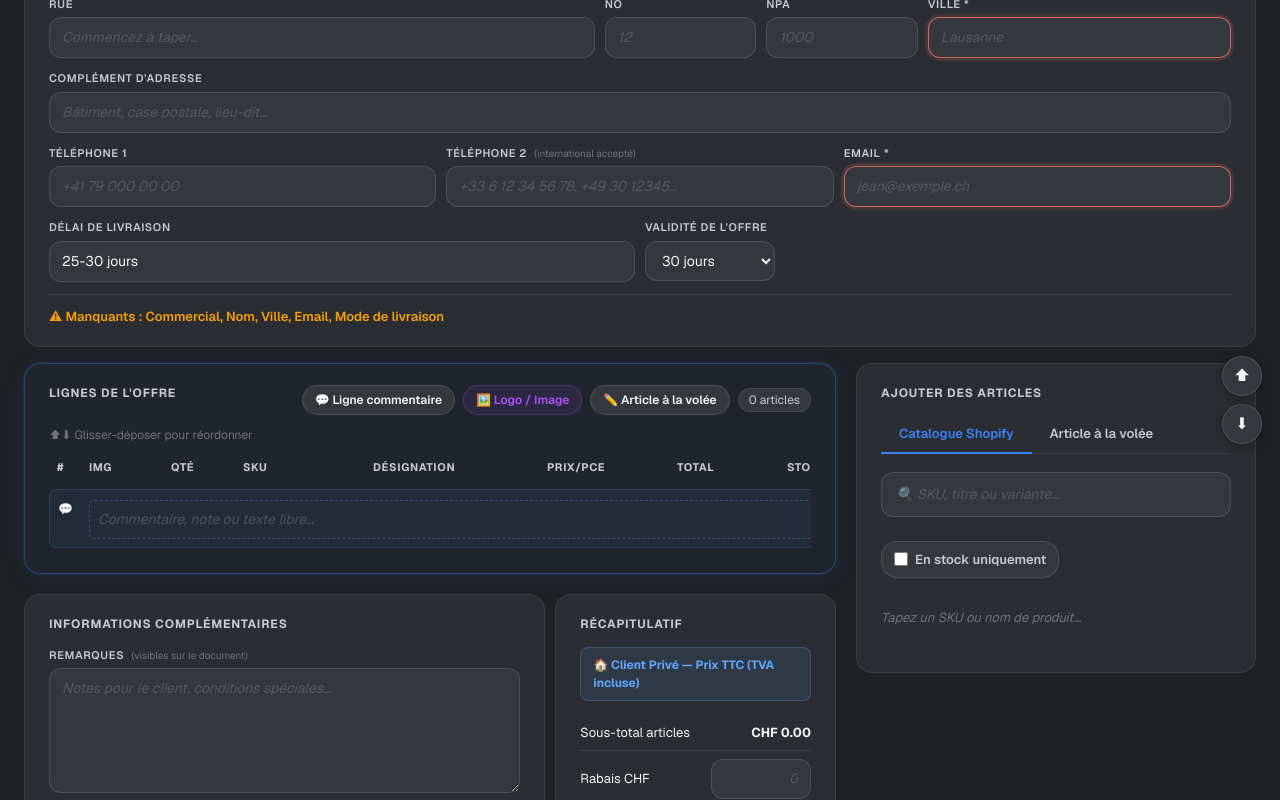
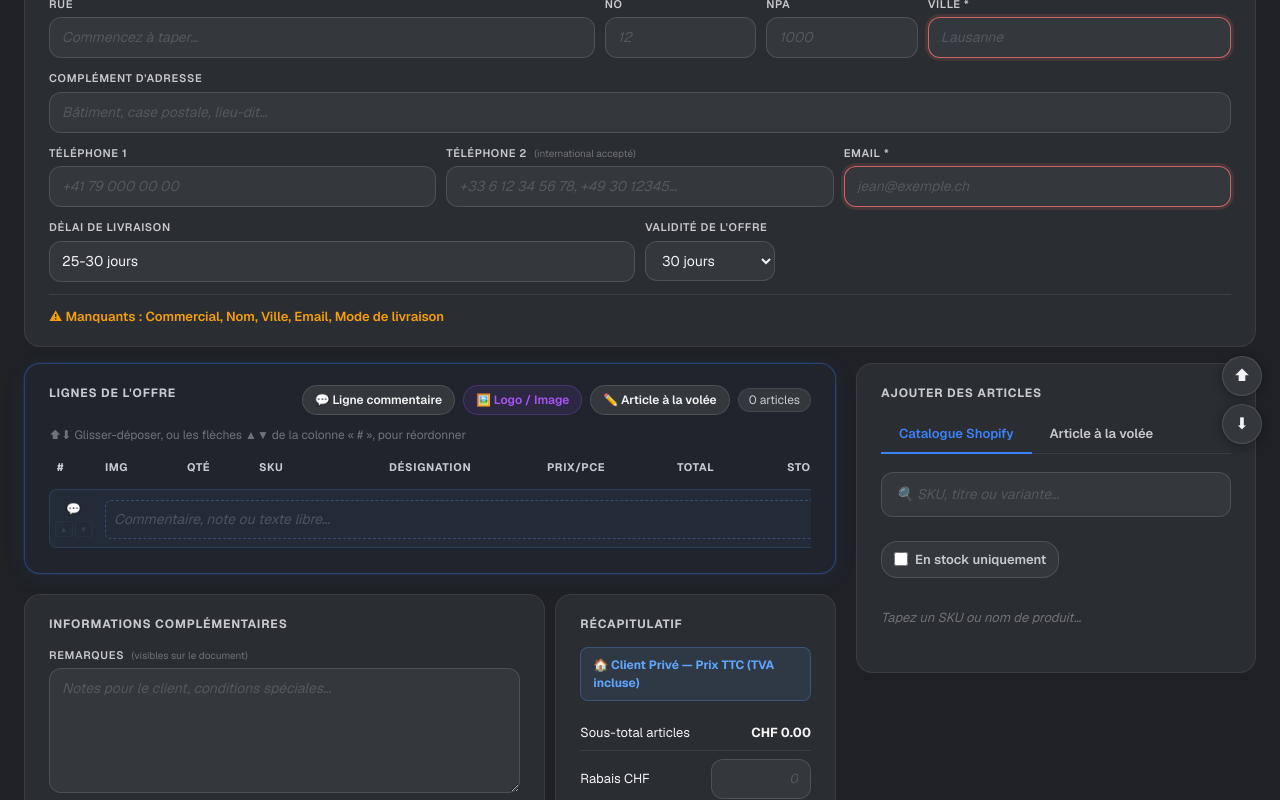
Before and after one commit to thierrystricker-crypto/jardin-confort-formulaire, a Next.js app: page /drafts/nouveau in a window 1280 px wide. Both pictures are taken after a click on the button "💬 Ligne commentaire". Shown: the part 739-1539 px from the top of the page. Built offline with nearby package versions, Linux system fonts and the light colour scheme.

Commit message:
Formulaire : fleches haut/bas pour reordonner les lignes d'article

```diff
--- a/app/drafts/_components/DraftFormulaire.tsx
+++ b/app/drafts/_components/DraftFormulaire.tsx
@@ -710,6 +710,44 @@ export default function DraftFormulaire({ initialSlug, revisionMode = false, com
       clone.splice(ti, 0, moved);
       return clone;
     });
+  }
+
+  // ── Déplacement d'une ligne au clic, sans glisser ──────────────────
+  // Même chemin que le glisser-déposer (reorderLines → captureUndo), donc
+  // annulable par le bouton « Annuler » comme le reste. Le glisser-déposer
+  // reste en place : ces flèches s'ajoutent, elles ne remplacent rien.
+  function deplacerLigne(id: string, sens: -1 | 1) {
+    const i = lines.findIndex((l) => l.id === id);
+    const j = i + sens;
+    if (i < 0 || j < 0 || j >= lines.length) return;
+    reorderLines(id, lines[j].id);
+  }
+
+  // Cellule « # » commune aux trois types de ligne (article, commentaire,
+  // média) : le repère de position, puis les deux flèches. `screenOnly` :
+  // elles ne doivent jamais sortir à l'impression.
+  function renderTdNum(id: string, idx: number, libelle: React.ReactNode) {
+    return (
+      <td className="td-num">
+        <div className="jc-num-cell">
+          <span>{libelle}</span>
+          <span className="jc-move-btns screenOnly">
+            <button
+              type="button" className="jc-move-btn" title="Monter cette ligne"
+              aria-label="Monter cette ligne"
+              disabled={idx === 0}
+              onClick={() => deplacerLigne(id, -1)}
+            >▲</button>
+            <button
+              type="button" className="jc-move-btn" title="Descendre cette ligne"
+              aria-label="Descendre cette ligne"
+              disabled={idx === lines.length - 1}
+              onClick={() => deplacerLigne(id, 1)}
+            >▼</button>
+          </span>
+        </div>
+      </td>
+    );
   }
 
   function makeSnapshot(): DraftSnapshot {
@@ -2302,12 +2340,12 @@ export default function DraftFormulaire({ initialSlug, revisionMode = false, com
               <span className="jc-badge screenOnly">{lines.filter(l => l.type !== "comment" && l.type !== "media").length} article{lines.filter(l => l.type !== "comment" && l.type !== "media").length !== 1 ? "s" : ""}</span>
             </div>
           </div>
-          <p className="jc-drag-hint screenOnly">⬆⬇ Glisser-déposer pour réordonner</p>
+          <p className="jc-drag-hint screenOnly">⬆⬇ Glisser-déposer, ou les flèches ▲▼ de la colonne « # », pour réordonner</p>
           <div className="jc-table-wrap">
             <table className="jc-table">
               <thead>
                 <tr>
-                  <th style={{ width: 32 }}>#</th>
+                  <th style={{ width: 48 }}>#</th>
                   <th style={{ width: 82 }}>Img</th>
                   <th style={{ width: 72 }}>Qté</th>
                   <th style={{ width: 130 }}>SKU</th>
@@ -2344,7 +2382,7 @@ export default function DraftFormulaire({ initialSlug, revisionMode = false, com
                           justAddedLineId === line.id ? "tr-added" : "",
                         ].join(" ")}
                       >
-                        <td className="td-num">🖼️</td>
+                        {renderTdNum(line.id, idx, "🖼️")}
                         <td colSpan={7} className="td-media-cell">
                           <MediaLinePicker
                             line={{
@@ -2403,7 +2441,7 @@ export default function DraftFormulaire({ initialSlug, revisionMode = false, com
                         justAddedLineId === line.id ? "tr-added" : "",
                       ].join(" ")}
                     >
-                      <td className="td-num">{isComment ? "💬" : idx + 1}</td>
+                      {renderTdNum(line.id, idx, isComment ? "💬" : idx + 1)}
 
                       {isComment ? (
                         /* ── Ligne commentaire : s'étend sur toute la largeur ── */
@@ -3488,6 +3526,27 @@ export default function DraftFormulaire({ initialSlug, revisionMode = false, com
           100% { box-shadow: inset 0 0 0 9999px rgba(59,130,246,0); }
         }
         .td-num   { color: var(--text-dim); font-size: 12px; text-align: center; font-weight: 700; }
+
+        /* ── Flèches de déplacement de ligne (colonne « # ») ── */
+        .jc-num-cell  { display: flex; flex-direction: column; align-items: center; gap: 3px; }
+        .jc-move-btns { display: flex; gap: 2px; }
+        .jc-move-btn {
+          width: 18px; height: 16px;
+          display: inline-flex; align-items: center; justify-content: center;
+          padding: 0; line-height: 1;
+          background: transparent; color: var(--text-dim);
+          border: 1px solid var(--border-2); border-radius: 3px;
+          font-size: 8px; cursor: pointer; transition: all 0.15s;
+        }
+        .jc-move-btn:hover:not(:disabled) {
+          background: rgba(96,165,250,0.22); color: #60a5fa;
+          border-color: rgba(96,165,250,0.35);
+        }
+        .jc-move-btn:disabled { opacity: 0.25; cursor: default; }
+        .light-mode .jc-move-btn:hover:not(:disabled) {
+          background: rgba(37,99,235,0.12); color: #2563eb;
+          border-color: rgba(37,99,235,0.3);
+        }
         .td-money { text-align: right; font-weight: 700; font-size: 13px; white-space: nowrap; }
         .jc-line-img {
           width: 58px; height: 58px; border-radius: var(--radius-sm);
```
